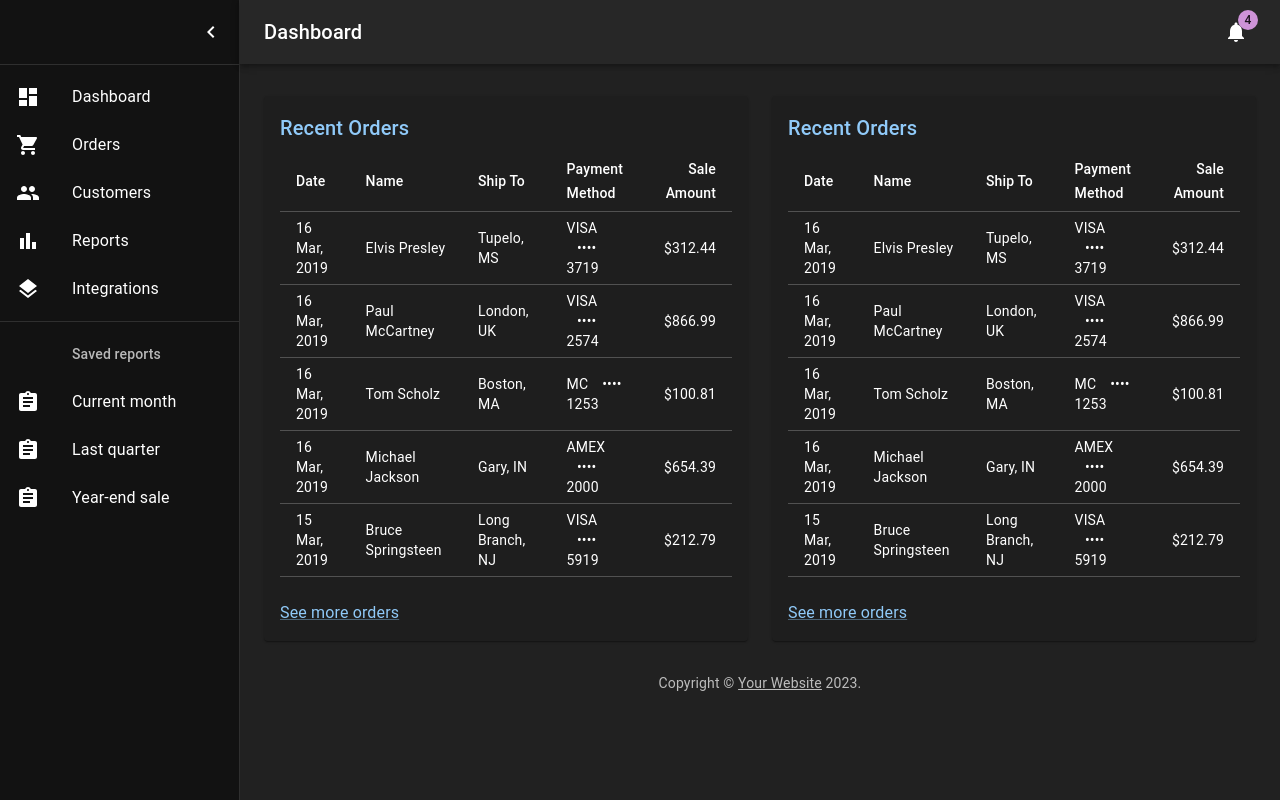
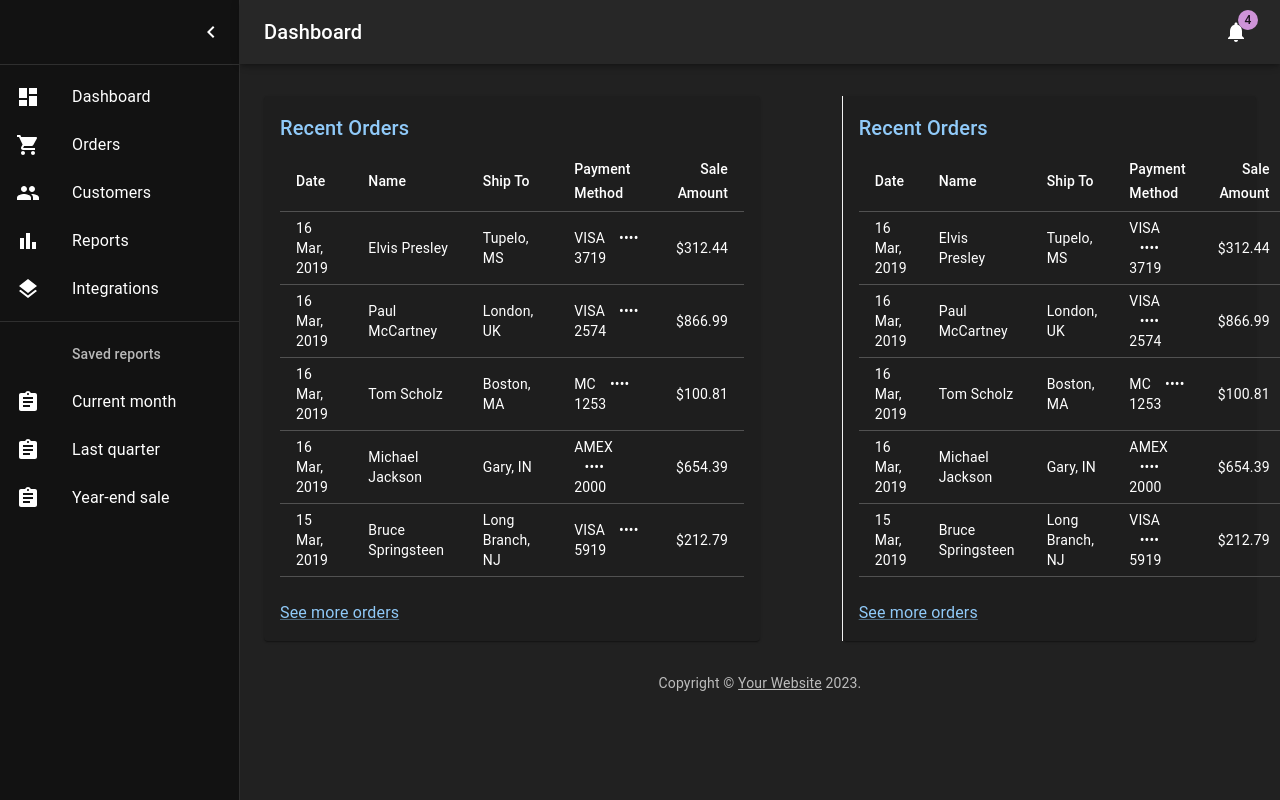
Before and after one commit to PeanutButters93/ay2324s1-course-assessment-g53, a React (Create React App) app in the folder frontend/: page / in a window 1280 px wide. Built offline with nearby package versions, Linux system fonts and the light colour scheme; the HTML template or start-up script is replaced by a standard one.

Commit message:
Add line down middle

```diff
--- a/frontend/src/dashboard/Dashboard.js
+++ b/frontend/src/dashboard/Dashboard.js
@@ -166,17 +166,26 @@ export default function Dashboard() {
             >
             <Toolbar />
             <Container maxWidth="lg" sx={{ mt: 4, mb: 4 }}>
-                <Grid container spacing={3}>
+                <Grid container spacing={0}> {/* Set spacing to 0 */}
                     {/* Questions */}
                     <Grid item xs={12} md={6}>
                         <Paper sx={{ p: 2, display: 'flex', flexDirection: 'column' }}>
-                            <Orders />
+                        <Orders />
                         </Paper>
                     </Grid>
-                    {/*View Edit Question*/}
-                    <Grid item xs={12} md={6}>
+                    {/* Divider Line */}
+                    <Grid item xs={12} md={1}>
+                        <div
+                        style={{
+                            height: '100%',
+                            borderRight: '1px solid white', // Adjust color as needed
+                        }}
+                        />
+                    </Grid>
+                    {/* View Edit Question */}
+                    <Grid item xs={12} md={5}>
                         <Paper sx={{ p: 2, display: 'flex', flexDirection: 'column' }}>
-                            <Orders />
+                        <Orders />
                         </Paper>
                     </Grid>
                 </Grid>
```
